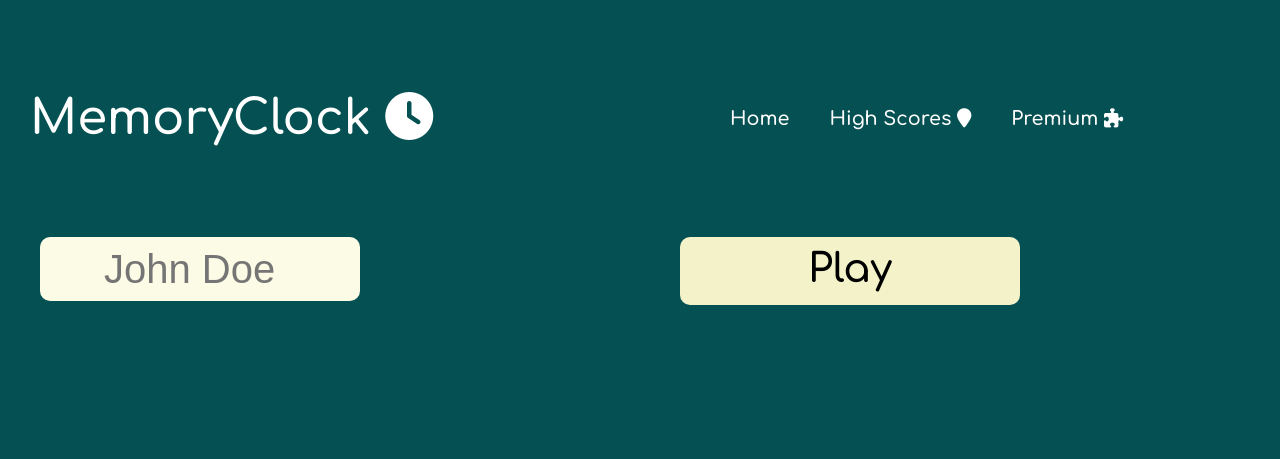
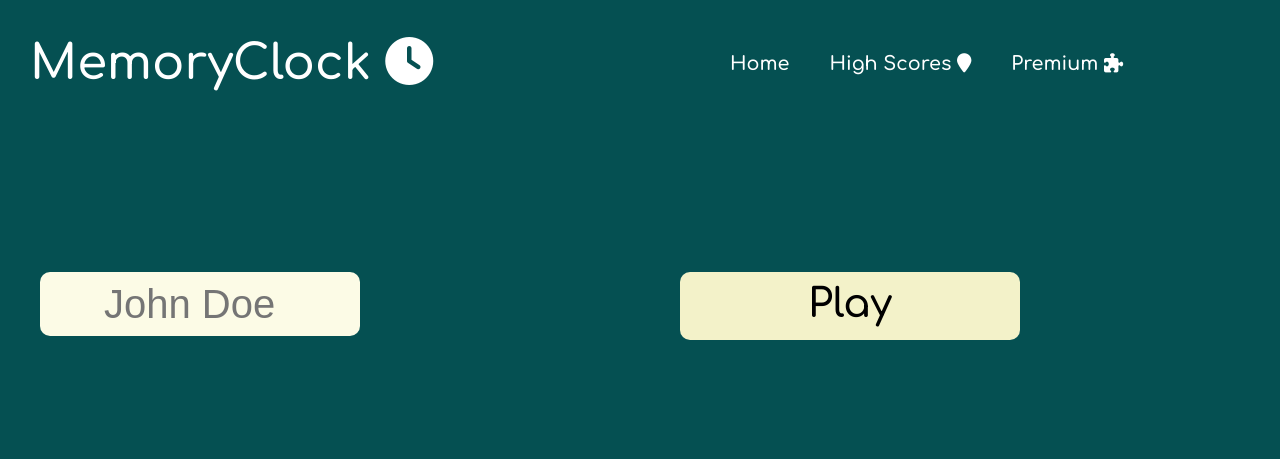
Before and after one commit to moemaxmen1989/MemoryClock, a plain HTML site: page views/index.html in a window 1280 px wide. Shown: the top 459 px of the page. Drawn offline with Linux system fonts and the light colour scheme.

Commit message:
Minor update
on margins

```diff
--- a/views/styles.css
+++ b/views/styles.css
@@ -110,8 +110,9 @@ padding-left: 4rem;
 
 
 
-.container .grid{
+.container.grid{
 
+    margin-top: 150px;
     height: 200px;
 
 
--- a/views/utilities.css
+++ b/views/utilities.css
@@ -1,7 +1,7 @@
 
 
 .container {
-margin-top: 60px;
+margin-top: 5px;
 margin-left: 30px;
 width: 100%;
 max-width: 1500px;
```
